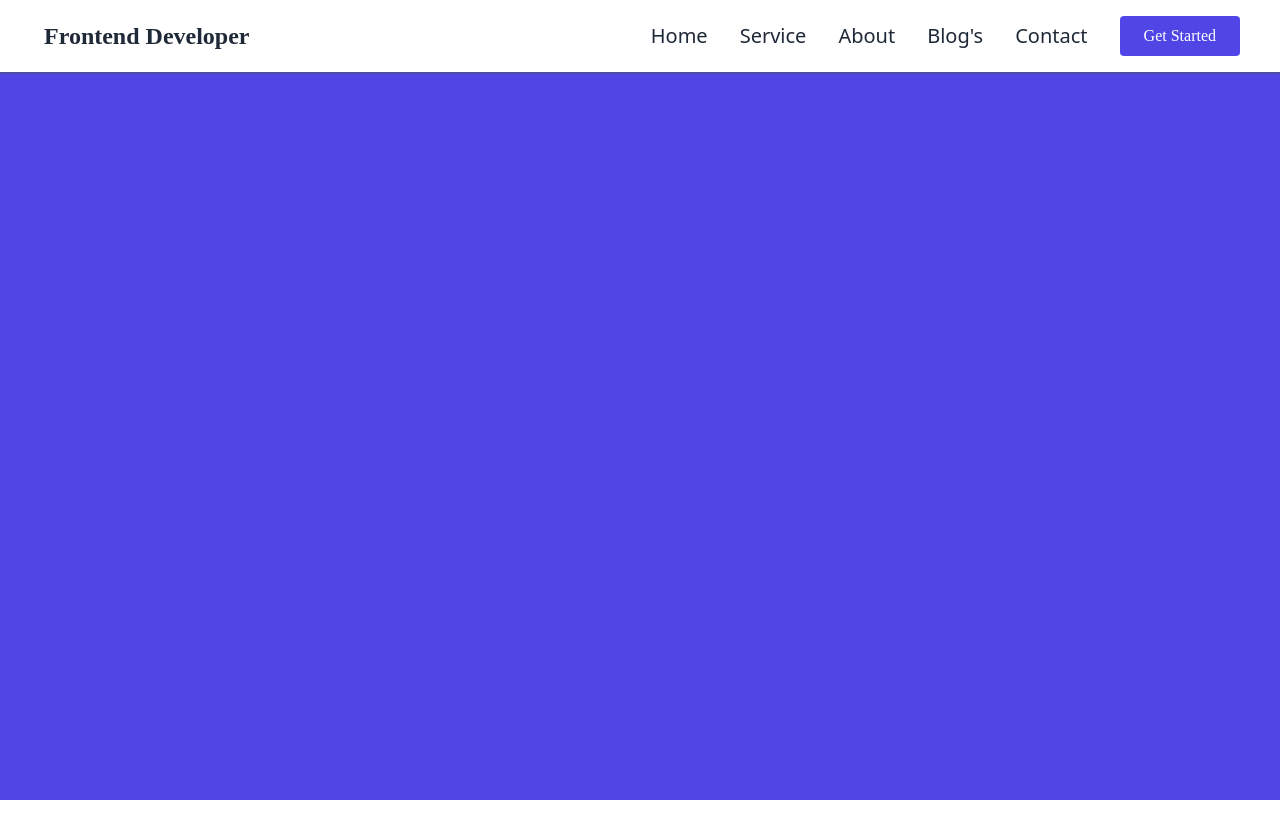
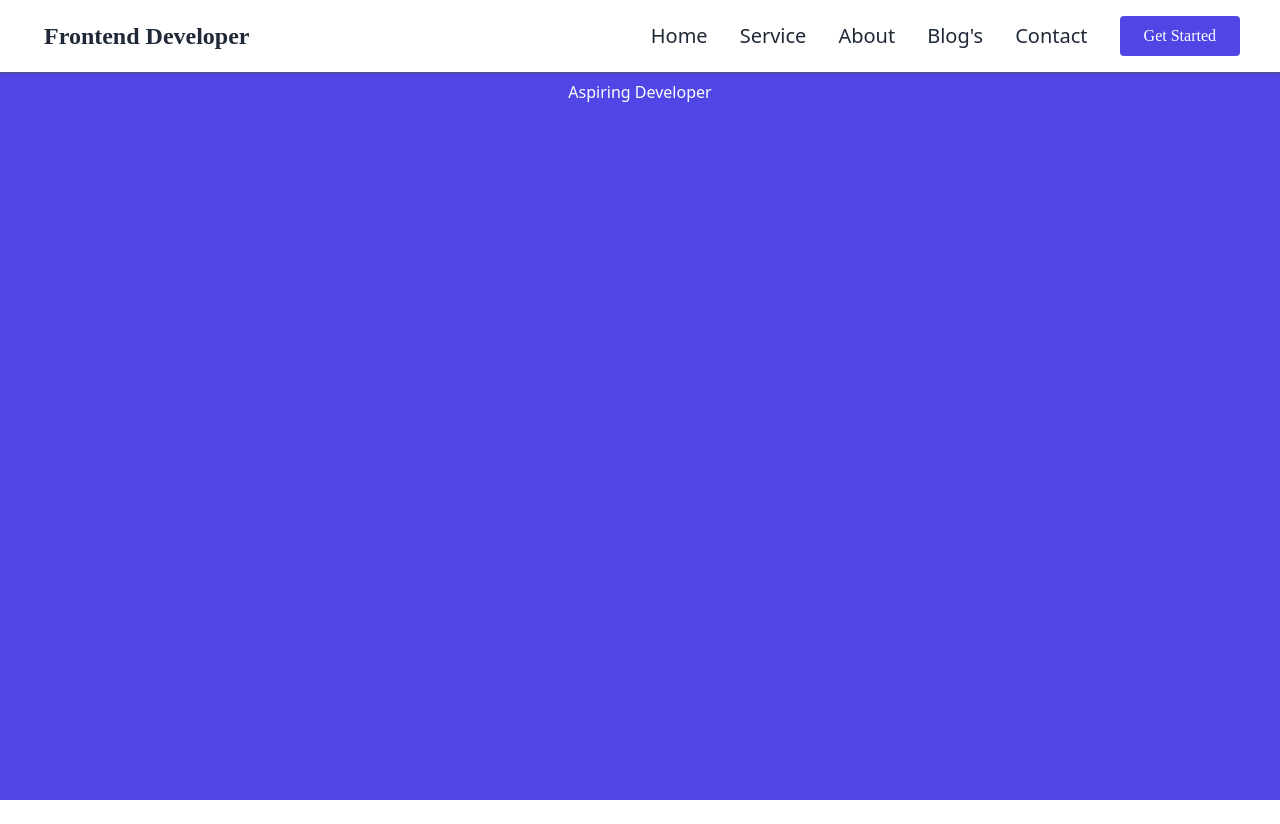
Before and after one commit to modouljaiteh24/Responsive-Navbar, a React (Vite) app: page / in a window 1280 px wide. After the commit the page ends 800 px from the top, so only its background shows below. Built offline with nearby package versions, Linux system fonts and the light colour scheme.

Commit message:
Update App.jsx

```diff
--- a/src/App.jsx
+++ b/src/App.jsx
@@ -6,9 +6,7 @@ function App() {
     <div>
       <Navbar />
       <div className="bg-indigo-600 w-full h-screen">
-        <h1 className="pt-[50rem] text-white text-center">
-          Aspiring Developer
-        </h1>
+        <h1 className="pt-[5rem] text-white text-center">Aspiring Developer</h1>
       </div>
     </div>
   );
```
